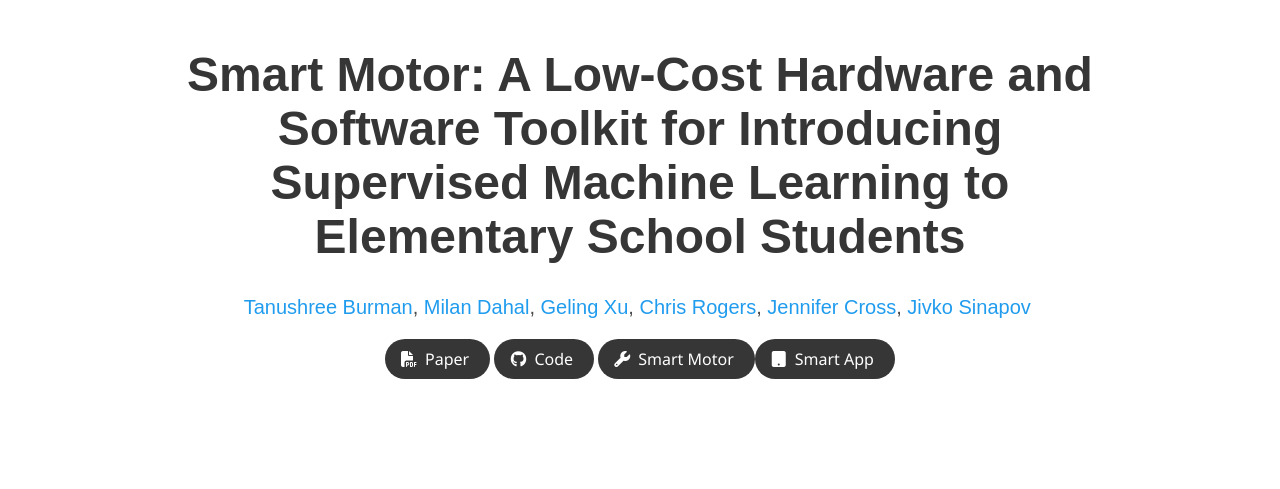
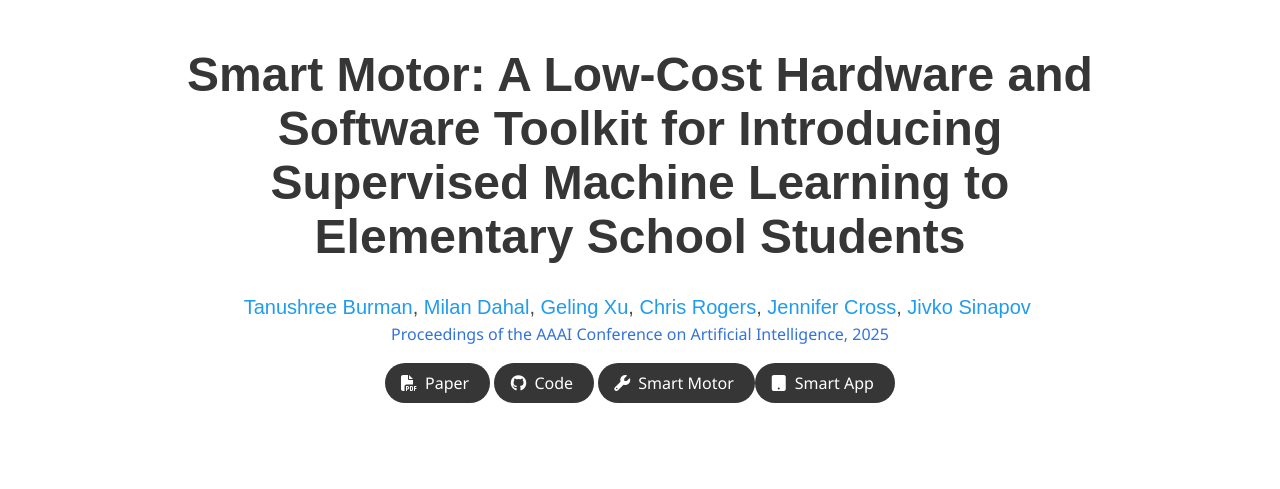
Before and after one commit to tufts-ai-robotics-group/SmartMotor, a plain HTML site: page index.html in a window 1280 px wide. Shown: the top 489 px of the page. Drawn offline with nearby package versions, Linux system fonts and the light colour scheme; some icons are missing; a web font is replaced by a local one.

Commit message:
Update index.html

```diff
--- a/index.html
+++ b/index.html
@@ -73,7 +73,7 @@
                         <span class="author-block">
                   </span>
                   </div>
-
+                  <a href="https://ojs.aaai.org/index.php/AAAI/article/view/35185">Proceedings of the AAAI Conference on Artificial Intelligence, 2025</a>
                   <div class="column has-text-centered">
                     <div class="publication-links">
                       <!-- Arxiv PDF link -->
```
